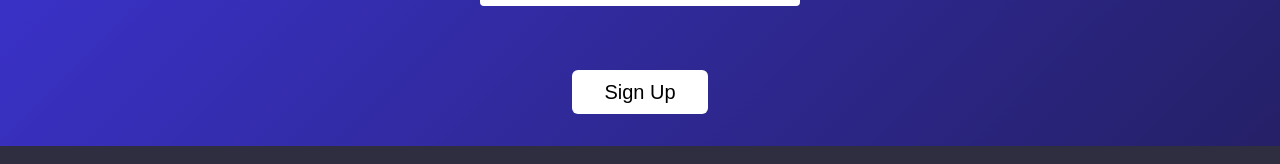
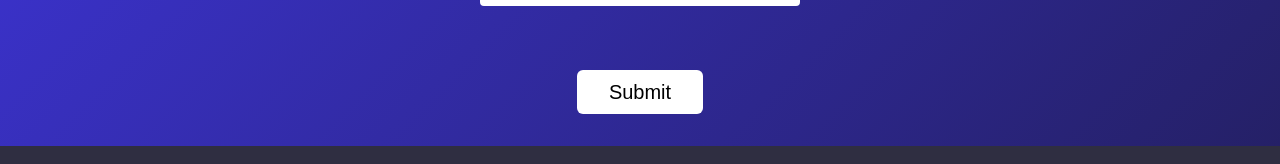
Before and after one commit to IVARA-Application/IV-WEB-FRONTEND-TEAM-MentorBABA, a React (Create React App) app in the folder client/: page / in a window 1280 px wide. Shown: the part 7350-7514 px from the top of the page. Built offline with nearby package versions, Linux system fonts and the light colour scheme.

Commit message:
:pencil2: Fix typo

```diff
--- a/client/src/Components/HomeRoute/ContactUS.js
+++ b/client/src/Components/HomeRoute/ContactUS.js
@@ -3,7 +3,7 @@ import axios from "axios";
 
 function ContactUS() {
   const [disabled, setDisabled] = useState("");
-  const [message, setMessage] = useState("Sign Up");
+  const [message, setMessage] = useState("Submit");
   async function handleContactSubmission(event) {
     event.preventDefault();
     setMessage("Please Wait");
```
